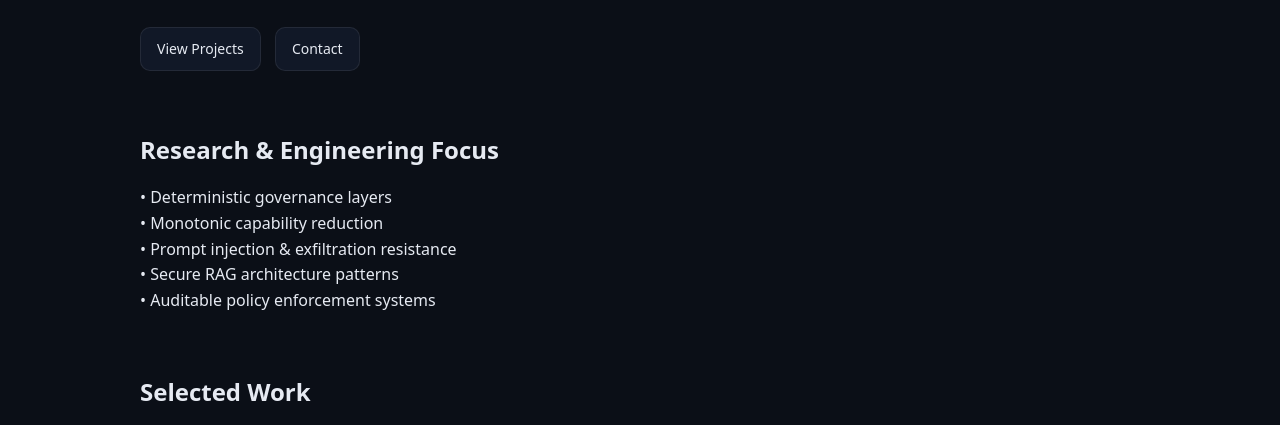
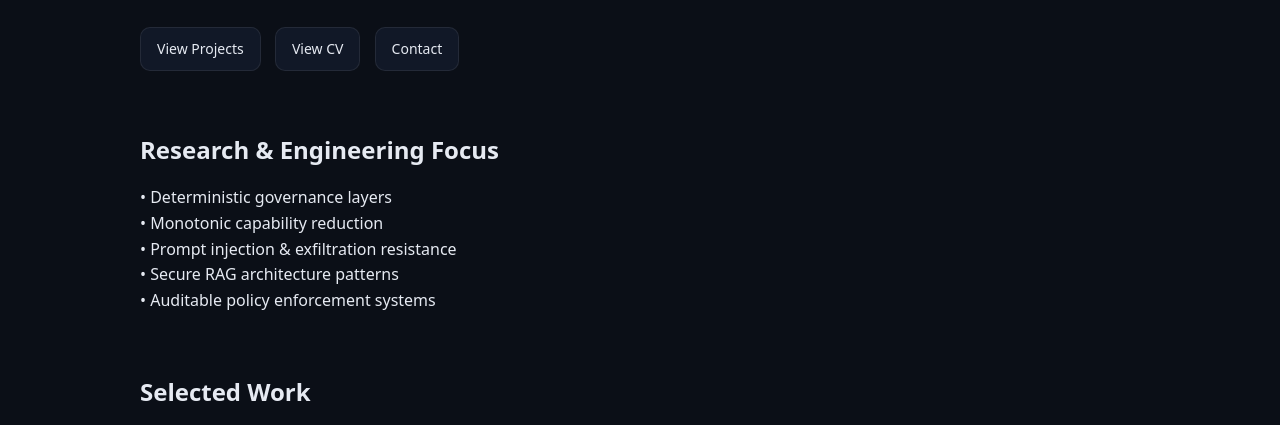
Before and after one commit to aleph-beth/aleph-beth.github.io, a plain HTML site: page index.html in a window 1280 px wide. Shown: the part 310-735 px from the top of the page. Drawn offline with Linux system fonts and the light colour scheme.

Commit message:
Add link to CV in index.html

```diff
--- a/index.html
+++ b/index.html
@@ -111,6 +111,7 @@
   </p>
 
   <a class="btn" href="https://github.com/aleph-beth">View Projects</a>
+  <a class="btn" href="CV.md" target="_blank">View CV</a>
   <a class="btn" href="mailto:gregory.lagasse@alephbeth.dev">Contact</a>
 
   <section>
```
